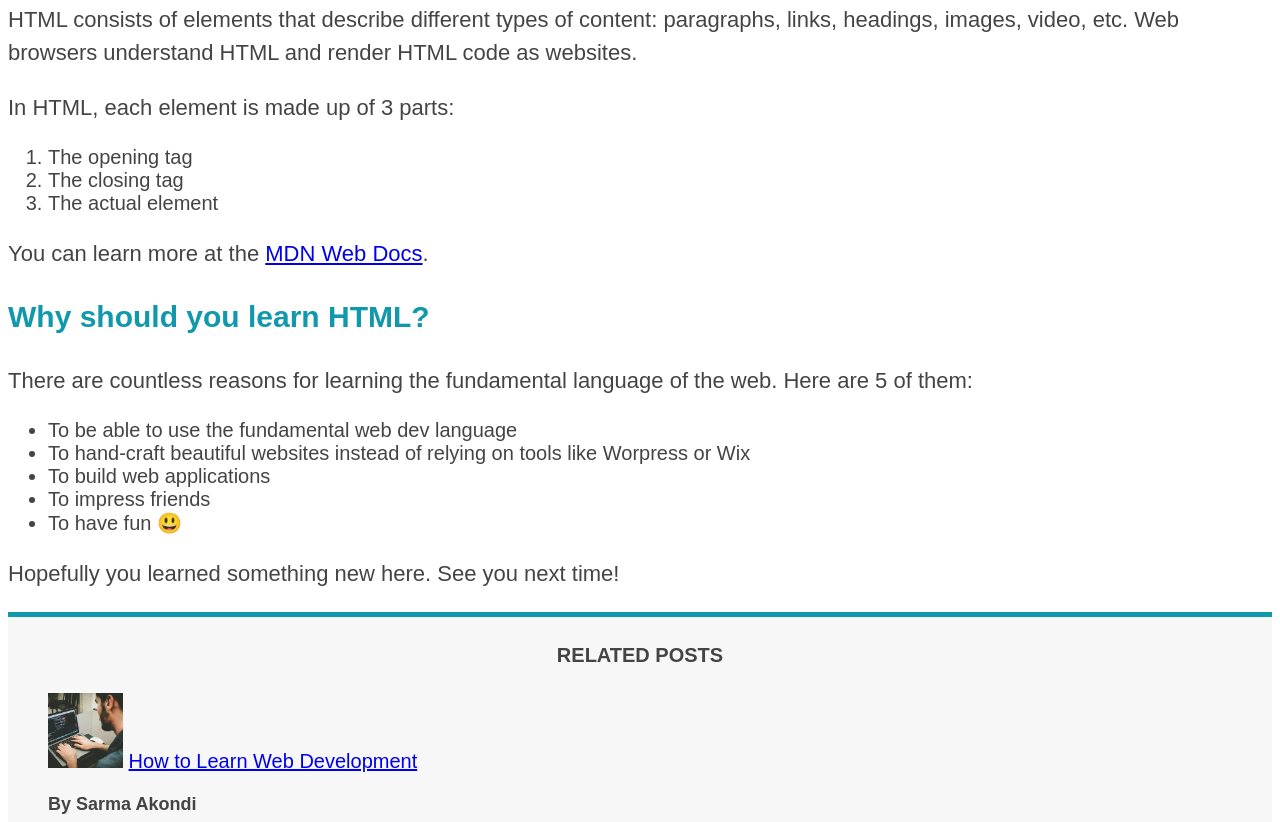
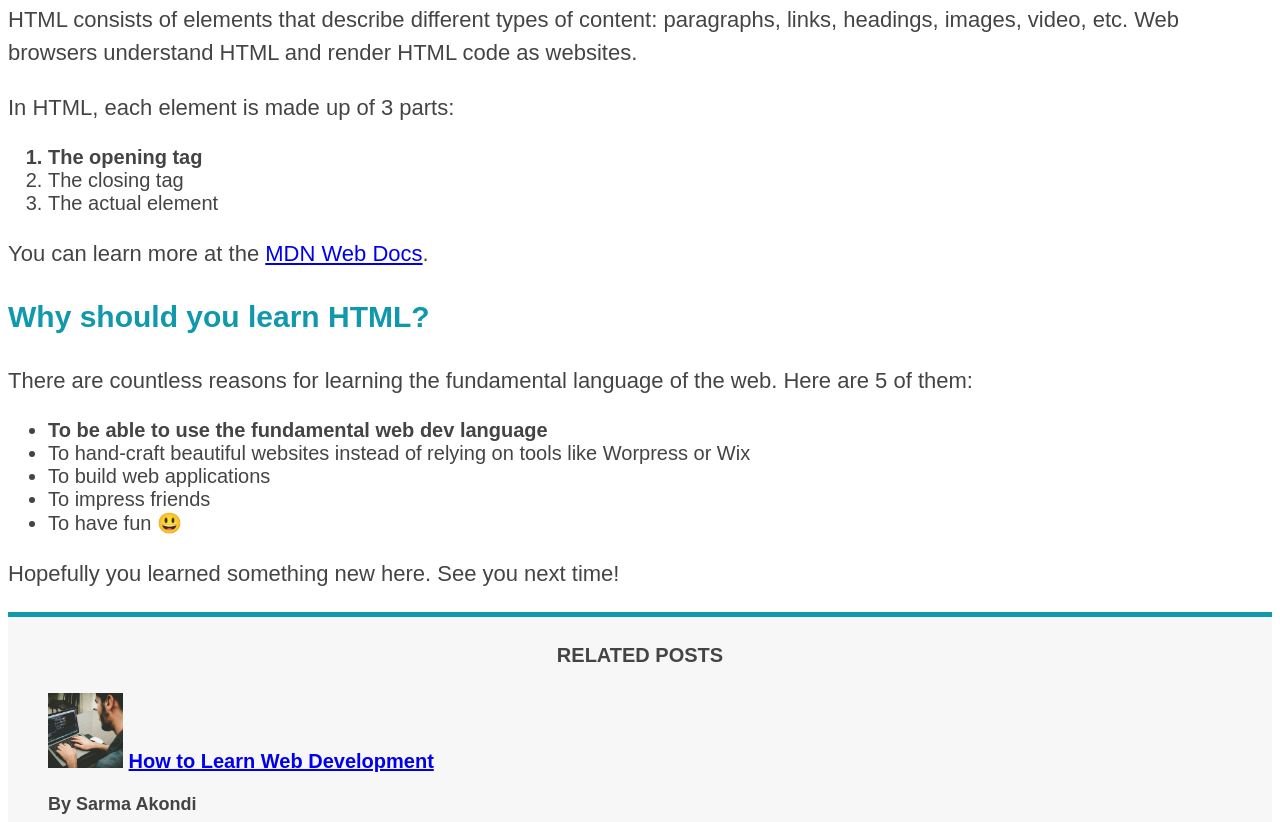
Before and after one commit to avnms/html-css, a plain HTML site: page 03-CSS-Fundamentals/index.html in a window 1280 px wide. Shown: the part 838-1660 px from the top of the page. Drawn offline with Linux system fonts and the light colour scheme.

Commit message:
pseudo classes

```diff
--- a/03-CSS-Fundamentals/style.css
+++ b/03-CSS-Fundamentals/style.css
@@ -74,3 +74,31 @@ aside {
   border-top: 5px solid #1098ad;
   border-bottom: 5px solid #1098ad;
 }
+
+li:first-child {
+  font-weight: bold;
+}
+
+/* li:last-child {
+  font-style: italic;
+}
+
+li:nth-child(2) {
+  color: #1098ad;
+}
+
+li:nth-child(odd) {
+  color: #1098ad;
+}
+
+li:nth-child(even) {
+  color: #1098ad;
+}
+
+article p:first-child {
+  color: #1098ad;
+}
+
+article p:last-child {
+  color: #1098ad;
+} */
```
